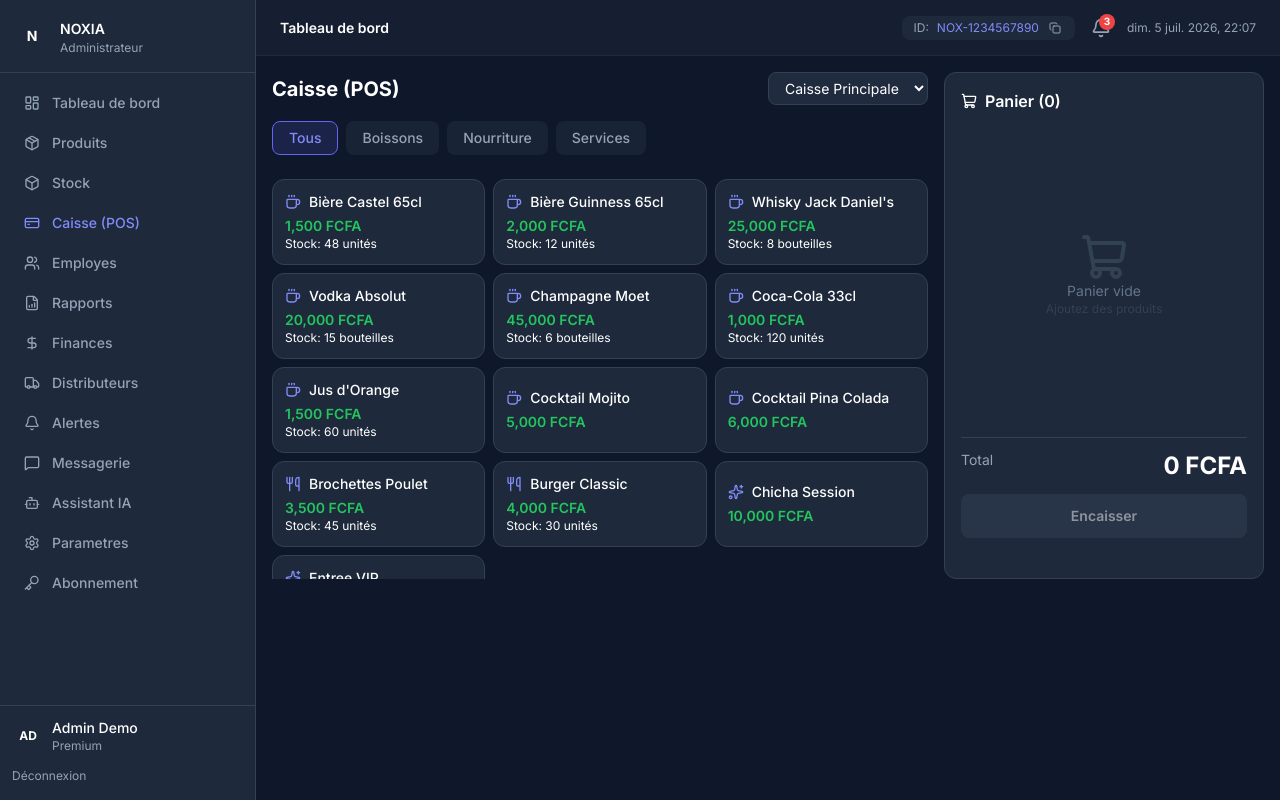
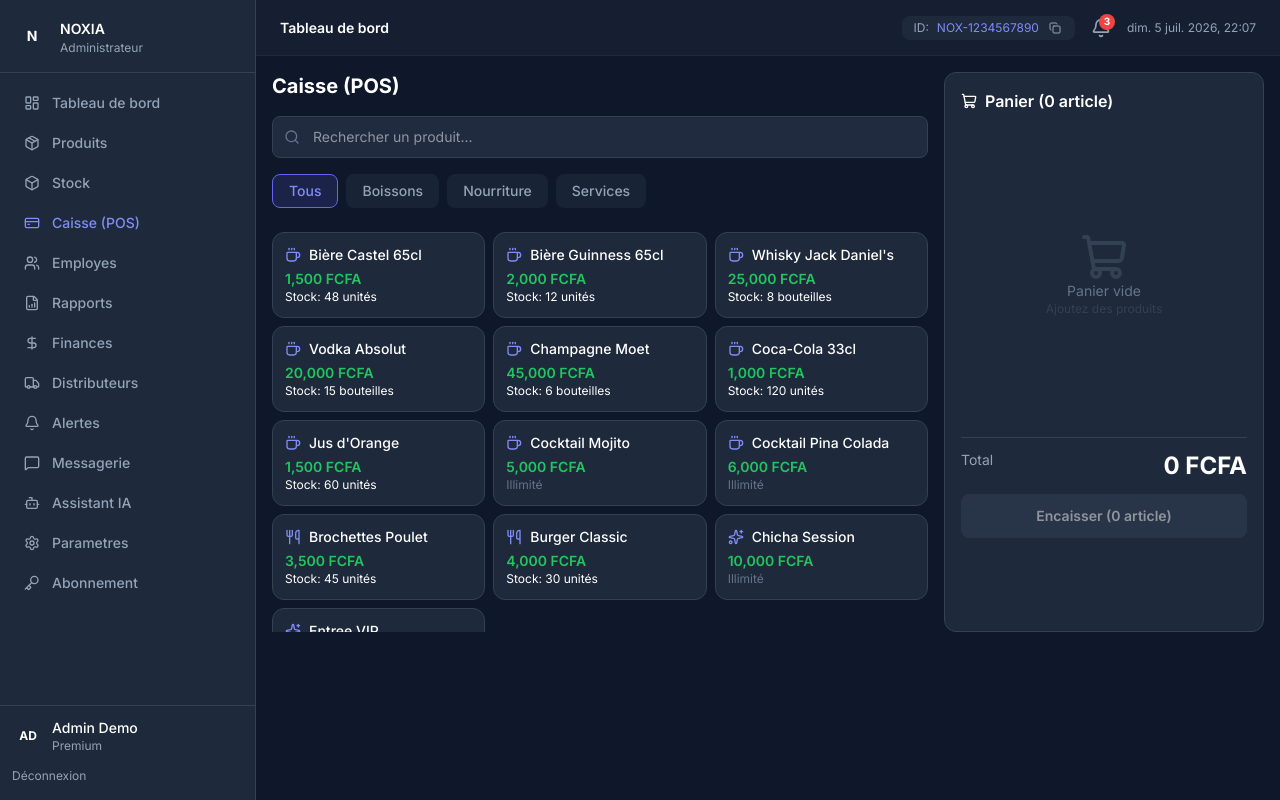
Before and after one commit to AgenxiaOrganization/noxia-frontend, a Next.js app: page /pos in a window 1280 px wide. Built offline with nearby package versions, Linux system fonts and the light colour scheme.

Commit message:
feat(pos): ajout barre de recherche, total articles, option Autre et mise a jour stock

```diff
--- a/src/app/(dashboard)/pos/page.tsx
+++ b/src/app/(dashboard)/pos/page.tsx
@@ -3,24 +3,42 @@
 import { useState } from 'react'
 import {
   Plus, Minus, X, CreditCard, Smartphone, Banknote,
-  Coffee, Utensils, Sparkles, ShoppingCart, Trash2
+  Coffee, Utensils, Sparkles, ShoppingCart, Trash2,
+  Search, Wallet, Receipt
 } from 'lucide-react'
 
-// Données mockées
-const mockProducts = [
-  { id: 1, name: 'Bière Castel 65cl', category: 'boisson', price: 1500, stock: 48, unit: 'unité' },
-  { id: 2, name: 'Bière Guinness 65cl', category: 'boisson', price: 2000, stock: 12, unit: 'unité' },
-  { id: 3, name: 'Whisky Jack Daniel\'s', category: 'boisson', price: 25000, stock: 8, unit: 'bouteille' },
-  { id: 4, name: 'Vodka Absolut', category: 'boisson', price: 20000, stock: 15, unit: 'bouteille' },
-  { id: 5, name: 'Champagne Moet', category: 'boisson', price: 45000, stock: 6, unit: 'bouteille' },
-  { id: 6, name: 'Coca-Cola 33cl', category: 'boisson', price: 1000, stock: 120, unit: 'unité' },
-  { id: 7, name: 'Jus d\'Orange', category: 'boisson', price: 1500, stock: 60, unit: 'unité' },
-  { id: 8, name: 'Cocktail Mojito', category: 'boisson', price: 5000, stock: -1, unit: 'verre' },
-  { id: 9, name: 'Cocktail Pina Colada', category: 'boisson', price: 6000, stock: -1, unit: 'verre' },
-  { id: 10, name: 'Brochettes Poulet', category: 'nourriture', price: 3500, stock: 45, unit: 'unité' },
-  { id: 11, name: 'Burger Classic', category: 'nourriture', price: 4000, stock: 30, unit: 'unité' },
-  { id: 12, name: 'Chicha Session', category: 'service', price: 10000, stock: -1, unit: 'session' },
-  { id: 13, name: 'Entree VIP', category: 'service', price: 15000, stock: -1, unit: 'ticket' },
+// --- Types ---
+interface Product {
+  id: number
+  name: string
+  category: string
+  price: number
+  stock: number
+  unit: string
+  subCategory?: string
+  unitsPerPackage?: number
+}
+
+interface CartItem {
+  productId: number
+  qty: number
+}
+
+// --- Données Mockées ---
+const mockProducts: Product[] = [
+  { id: 1, name: 'Bière Castel 65cl', category: 'boisson', price: 1500, stock: 48, unit: 'unité', subCategory: 'casier', unitsPerPackage: 24 },
+  { id: 2, name: 'Bière Guinness 65cl', category: 'boisson', price: 2000, stock: 12, unit: 'unité', subCategory: 'casier', unitsPerPackage: 24 },
+  { id: 3, name: 'Whisky Jack Daniel\'s', category: 'boisson', price: 25000, stock: 8, unit: 'bouteille', subCategory: 'unite' },
+  { id: 4, name: 'Vodka Absolut', category: 'boisson', price: 20000, stock: 15, unit: 'bouteille', subCategory: 'unite' },
+  { id: 5, name: 'Champagne Moet', category: 'boisson', price: 45000, stock: 6, unit: 'bouteille', subCategory: 'unite' },
+  { id: 6, name: 'Coca-Cola 33cl', category: 'boisson', price: 1000, stock: 120, unit: 'unité', subCategory: 'casier', unitsPerPackage: 12 },
+  { id: 7, name: 'Jus d\'Orange', category: 'boisson', price: 1500, stock: 60, unit: 'unité', subCategory: 'casier', unitsPerPackage: 12 },
+  { id: 8, name: 'Cocktail Mojito', category: 'boisson', price: 5000, stock: -1, unit: 'verre', subCategory: 'unite' },
+  { id: 9, name: 'Cocktail Pina Colada', category: 'boisson', price: 6000, stock: -1, unit: 'verre', subCategory: 'unite' },
+  { id: 10, name: 'Brochettes Poulet', category: 'nourriture', price: 3500, stock: 45, unit: 'unité', subCategory: 'unite' },
+  { id: 11, name: 'Burger Classic', category: 'nourriture', price: 4000, stock: 30, unit: 'unité', subCategory: 'unite' },
+  { id: 12, name: 'Chicha Session', category: 'service', price: 10000, stock: -1, unit: 'session', subCategory: 'unite' },
+  { id: 13, name: 'Entree VIP', category: 'service', price: 15000, stock: -1, unit: 'ticket', subCategory: 'unite' },
 ]
 
 const categoryIcons = {
@@ -35,25 +53,39 @@ const categoryLabels = {
   service: 'Services'
 }
 
-interface CartItem {
-  productId: number
-  qty: number
+export default function POSPage() {
+  const [products, setProducts] = useState<Product[]>(mockProducts)
+  const [selectedCategory, setSelectedCategory] = useState('all')
+  const [searchTerm, setSearchTerm] = useState('')
+  const [cart, setCart] = useState<CartItem[]>([])
+  const [paymentModal, setPaymentModal] = useState(false)
+  const [customPaymentMethod, setCustomPaymentMethod] = useState('')
+
+  const categories = ['all', ...new Set(products.map(p => p.category))]
+
+  const filteredProducts = products.filter(p => {
+    const matchesSearch = p.name.toLowerCase().includes(searchTerm.toLowerCase())
+    const matchesCategory = selectedCategory === 'all' || p.category === selectedCategory
+    return matchesSearch && matchesCategory
+  })
+
+  const getProduct = (id: number) => products.find(p => p.id === id)
+
+  // --- Panier ---
+  const addToCart = (productId: number) => {
+    const product = getProduct(productId)
+    if (!product) return
+
+    // Vérifier le stock
+    if (product.stock >= 0) {
+      const existing = cart.find(item => item.productId === productId)
+      const currentQty = existing ? existing.qty : 0
+      if (currentQty >= product.stock) {
+        alert(`Stock insuffisant ! Il reste ${product.stock} ${product.unit}(s).`)
+        return
+      }
     }
 
-export default function POSPage() {
-  const [selectedCategory, setSelectedCategory] = useState('all')
-  const [cart, setCart] = useState<CartItem[]>([])
-  const [paymentModal, setPaymentModal] = useState(false)
-
-  const categories = ['all', ...new Set(mockProducts.map(p => p.category))]
-
-  const filteredProducts = mockProducts.filter(p =>
-    selectedCategory === 'all' || p.category === selectedCategory
-  )
-
-  const getProduct = (id: number) => mockProducts.find(p => p.id === id)
-
-  const addToCart = (productId: number) => {
     const existing = cart.find(item => item.productId === productId)
     if (existing) {
       setCart(cart.map(item =>
@@ -74,6 +106,11 @@ export default function POSPage() {
     setCart(cart.map(item => {
       if (item.productId === productId) {
         const newQty = Math.max(1, item.qty + delta)
+        const product = getProduct(productId)
+        if (product && product.stock >= 0 && newQty > product.stock) {
+          alert(`Stock insuffisant ! Il reste ${product.stock} ${product.unit}(s).`)
+          return item
+        }
         return { ...item, qty: newQty }
       }
       return item
@@ -82,16 +119,34 @@ export default function POSPage() {
 
   const clearCart = () => setCart([])
 
+  // --- Calculs ---
+  const totalItems = cart.reduce((acc, item) => acc + item.qty, 0)
   const total = cart.reduce((acc, item) => {
     const product = getProduct(item.productId)
     return acc + (product ? product.price * item.qty : 0)
   }, 0)
 
+  // --- Encaissement ---
   const handleCheckout = (paymentMethod: string) => {
-    console.log('Commande encaissée:', { cart, paymentMethod, total })
+    if (cart.length === 0) return
+
+    // Mettre à jour le stock
+    const updatedProducts = products.map(p => {
+      const cartItem = cart.find(item => item.productId === p.id)
+      if (cartItem && p.stock >= 0) {
+        return { ...p, stock: Math.max(0, p.stock - cartItem.qty) }
+      }
+      return p
+    })
+    setProducts(updatedProducts)
+
+    // Vider le panier
     setCart([])
     setPaymentModal(false)
-    // TODO: Appel API pour créer la vente
+    setCustomPaymentMethod('')
+
+    // Notification de confirmation
+    alert(`✅ Encaissement effectué avec succès !\n\nTotal : ${total.toLocaleString()} FCFA\nMoyen de paiement : ${paymentMethod}\nArticles : ${totalItems}`)
   }
 
   return (
@@ -101,17 +156,22 @@ export default function POSPage() {
         <div className="lg:col-span-2 space-y-4">
           <div className="flex flex-col sm:flex-row sm:items-center sm:justify-between gap-2">
             <h1 className="text-xl font-bold text-white">Caisse (POS)</h1>
-            <select
-              className="px-3 py-1.5 rounded-lg text-sm text-white outline-none transition"
+          </div>
+
+          {/* Barre de recherche */}
+          <div className="relative">
+            <Search className="absolute left-3 top-1/2 -translate-y-1/2 w-4 h-4" style={{ color: '#64748b' }} />
+            <input
+              type="text"
+              placeholder="Rechercher un produit..."
+              value={searchTerm}
+              onChange={(e) => setSearchTerm(e.target.value)}
+              className="w-full rounded-lg px-4 py-2.5 pl-10 text-white text-sm outline-none transition"
               style={{
                 background: 'rgba(51, 65, 85, 0.5)',
                 border: '1px solid #334155'
               }}
-            >
-              {['Caisse Principale', 'Caisse Terrasse', 'Caisse VIP'].map(c => (
-                <option key={c} value={c}>{c}</option>
-              ))}
-            </select>
+            />
           </div>
 
           {/* Filtres catégories */}
@@ -139,15 +199,17 @@ export default function POSPage() {
             {filteredProducts.map((product) => {
               const Icon = categoryIcons[product.category as keyof typeof categoryIcons] || ShoppingCart
               const isLowStock = product.stock >= 0 && product.stock <= 5
+              const isOutOfStock = product.stock === 0
 
               return (
                 <button
                   key={product.id}
                   onClick={() => addToCart(product.id)}
-                  className="p-3 rounded-xl border text-left transition-all hover:border-primary-500"
+                  disabled={isOutOfStock && product.stock >= 0}
+                  className="p-3 rounded-xl border text-left transition-all hover:border-primary-500 disabled:opacity-40 disabled:cursor-not-allowed"
                   style={{
                     background: '#1e293b',
-                    borderColor: isLowStock ? '#ef4444' : '#334155'
+                    borderColor: isOutOfStock ? '#ef4444' : isLowStock ? '#f59e0b' : '#334155'
                   }}
                 >
                   <div className="flex items-center gap-2 mb-1">
@@ -157,10 +219,12 @@ export default function POSPage() {
                   <p className="text-sm font-semibold" style={{ color: '#22c55e' }}>
                     {product.price.toLocaleString()} FCFA
                   </p>
-                  {product.stock >= 0 && (
-                    <p className={`text-xs ${isLowStock ? 'text-red-400' : 'text-dark-400'}`}>
-                      Stock: {product.stock} {product.unit}s
+                  {product.stock >= 0 ? (
+                    <p className={`text-xs ${isOutOfStock ? 'text-red-400' : isLowStock ? 'text-orange-400' : 'text-dark-400'}`}>
+                      {isOutOfStock ? '⚠️ Rupture' : `Stock: ${product.stock} ${product.unit}s`}
                     </p>
+                  ) : (
+                    <p className="text-xs" style={{ color: '#64748b' }}>Illimité</p>
                   )}
                 </button>
               )
@@ -179,7 +243,7 @@ export default function POSPage() {
           <div className="flex items-center justify-between mb-3">
             <h2 className="font-semibold text-white flex items-center gap-2">
               <ShoppingCart className="w-4 h-4" />
-              Panier ({cart.length})
+              Panier ({totalItems} article{totalItems > 1 ? 's' : ''})
             </h2>
             {cart.length > 0 && (
               <button
@@ -269,13 +333,13 @@ export default function POSPage() {
                 boxShadow: cart.length > 0 ? '0 10px 25px -5px rgba(34, 197, 94, 0.3)' : 'none'
               }}
             >
-              Encaisser
+              Encaisser ({totalItems} article{totalItems > 1 ? 's' : ''})
             </button>
           </div>
         </div>
       </div>
 
-      {/* Modal de paiement */}
+      {/* MODAL DE PAIEMENT */}
       {paymentModal && (
         <div
           className="fixed inset-0 z-50 flex items-center justify-center p-4"
@@ -291,13 +355,18 @@ export default function POSPage() {
             onClick={(e) => e.stopPropagation()}
           >
             <h2 className="text-lg font-semibold text-white mb-2 text-center">Encaissement</h2>
-            <p className="text-center text-3xl font-bold mb-4" style={{ color: '#22c55e' }}>
+            <p className="text-center text-3xl font-bold mb-2" style={{ color: '#22c55e' }}>
               {total.toLocaleString()} FCFA
             </p>
+            <p className="text-center text-sm mb-4" style={{ color: '#94a3b8' }}>
+              {totalItems} article{totalItems > 1 ? 's' : ''}
+            </p>
 
-            <div className="grid grid-cols-3 gap-3">
+            <div className="space-y-3">
+              <p className="text-xs" style={{ color: '#94a3b8' }}>Moyen de paiement</p>
+              <div className="grid grid-cols-2 gap-3">
                 <button
-                onClick={() => handleCheckout('especes')}
+                  onClick={() => handleCheckout('Espèces')}
                   className="flex flex-col items-center gap-2 p-4 rounded-xl border transition hover:border-primary-500"
                   style={{
                     background: 'rgba(51, 65, 85, 0.3)',
@@ -309,7 +378,7 @@ export default function POSPage() {
                 </button>
 
                 <button
-                onClick={() => handleCheckout('mobile_money')}
+                  onClick={() => handleCheckout('Mobile Money')}
                   className="flex flex-col items-center gap-2 p-4 rounded-xl border transition hover:border-primary-500"
                   style={{
                     background: 'rgba(51, 65, 85, 0.3)',
@@ -321,7 +390,7 @@ export default function POSPage() {
                 </button>
 
                 <button
-                onClick={() => handleCheckout('carte')}
+                  onClick={() => handleCheckout('Carte bancaire')}
                   className="flex flex-col items-center gap-2 p-4 rounded-xl border transition hover:border-primary-500"
                   style={{
                     background: 'rgba(51, 65, 85, 0.3)',
@@ -331,11 +400,41 @@ export default function POSPage() {
                   <CreditCard className="w-8 h-8" style={{ color: '#8b5cf6' }} />
                   <span className="text-xs text-white">Carte bancaire</span>
                 </button>
+
+                <button
+                  onClick={() => {
+                    if (customPaymentMethod.trim()) {
+                      handleCheckout(customPaymentMethod.trim())
+                    } else {
+                      alert('Veuillez saisir un moyen de paiement')
+                    }
+                  }}
+                  className="flex flex-col items-center gap-2 p-4 rounded-xl border transition hover:border-primary-500"
+                  style={{
+                    background: 'rgba(51, 65, 85, 0.3)',
+                    borderColor: '#334155'
+                  }}
+                >
+                  <Wallet className="w-8 h-8" style={{ color: '#ec4899' }} />
+                  <span className="text-xs text-white">Autre</span>
+                  <input
+                    type="text"
+                    placeholder="Ex: Chèque, Ticket..."
+                    value={customPaymentMethod}
+                    onChange={(e) => setCustomPaymentMethod(e.target.value)}
+                    className="w-full rounded px-2 py-1 text-xs text-white outline-none transition"
+                    style={{
+                      background: 'rgba(51, 65, 85, 0.5)',
+                      border: '1px solid #334155'
+                    }}
+                    onClick={(e) => e.stopPropagation()}
+                  />
+                </button>
               </div>
 
               <button
                 onClick={() => setPaymentModal(false)}
-              className="w-full mt-4 py-2 rounded-lg text-sm font-medium transition"
+                className="w-full mt-2 py-2 rounded-lg text-sm font-medium transition"
                 style={{
                   background: 'transparent',
                   border: '1px solid #334155',
@@ -346,6 +445,7 @@ export default function POSPage() {
               </button>
             </div>
           </div>
+        </div>
       )}
     </div>
   )
```
Lines whose indentation alone changed are shown as unchanged.
